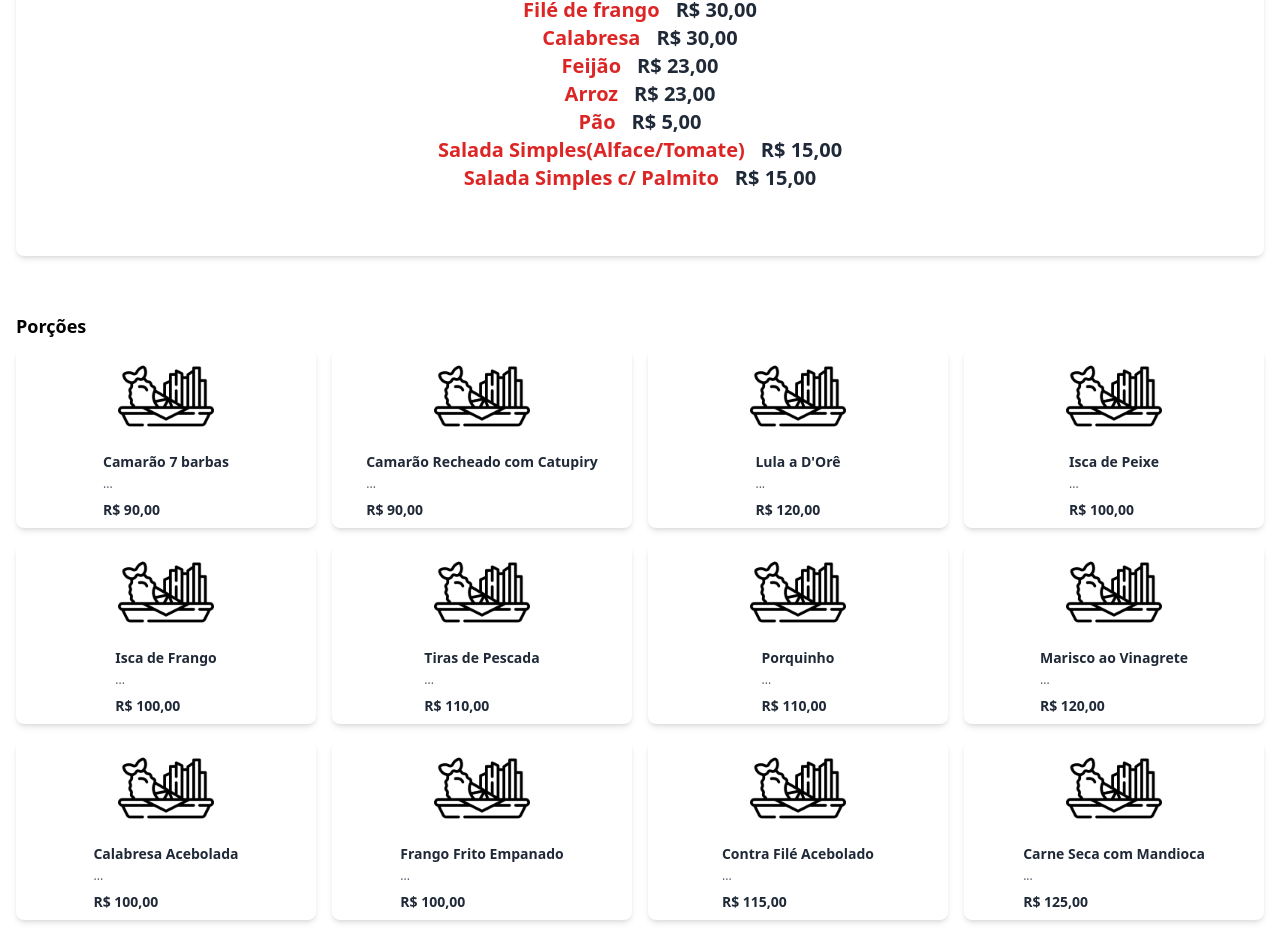
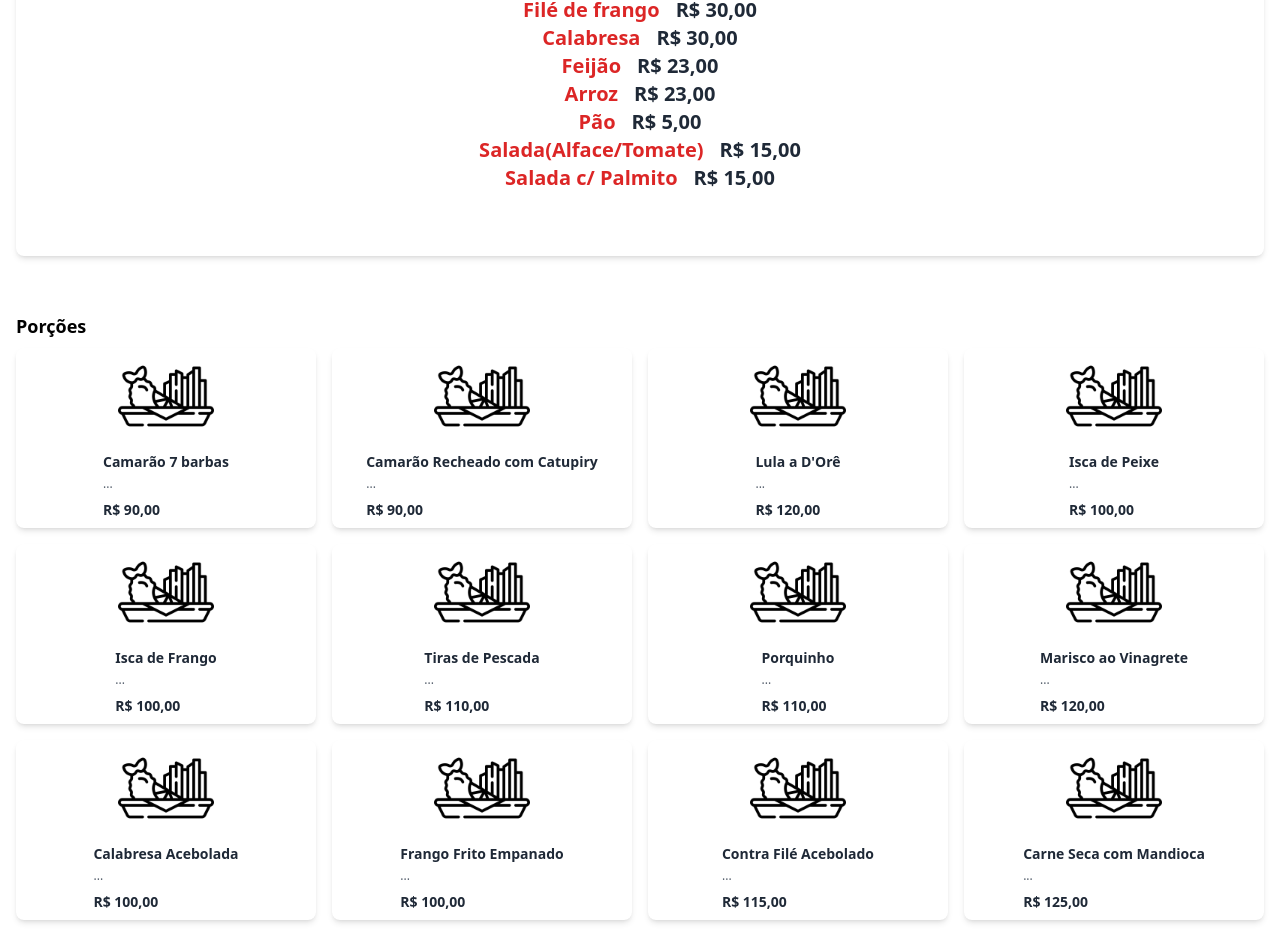
Before and after one commit to Robert-luiz/cardapio-quiosque, a plain HTML site: page index.html in a window 1280 px wide. Shown: the part 1076-2009 px from the top of the page. Drawn offline with nearby package versions, Linux system fonts and the light colour scheme.

Commit message:
atualização final

```diff
--- a/index.html
+++ b/index.html
@@ -272,8 +272,8 @@
                             </h2>
                         </div>
                         <div class="w-full flex justify-center gap-4">
-                            <h2 class="flex justify-center text-xl text-red-600 font-bold">
-                                Salada Simples(Alface/Tomate)
+                            <h2 class="flex justify-center text-xl text-red-600 font-bold flex-wrap">
+                                Salada(Alface/Tomate)
                             </h2>
                             <h2 class="text-gray-800 font-bold text-xl">
                                 R$ 15,00
@@ -281,7 +281,7 @@
                         </div>
                         <div class="w-full flex justify-center gap-4">
                             <h2 class="flex justify-center text-xl text-red-600 font-bold">
-                                Salada Simples c/ Palmito
+                                Salada c/ Palmito
                             </h2>
                             <h2 class="text-gray-800 font-bold text-xl">
                                 R$ 15,00
```
